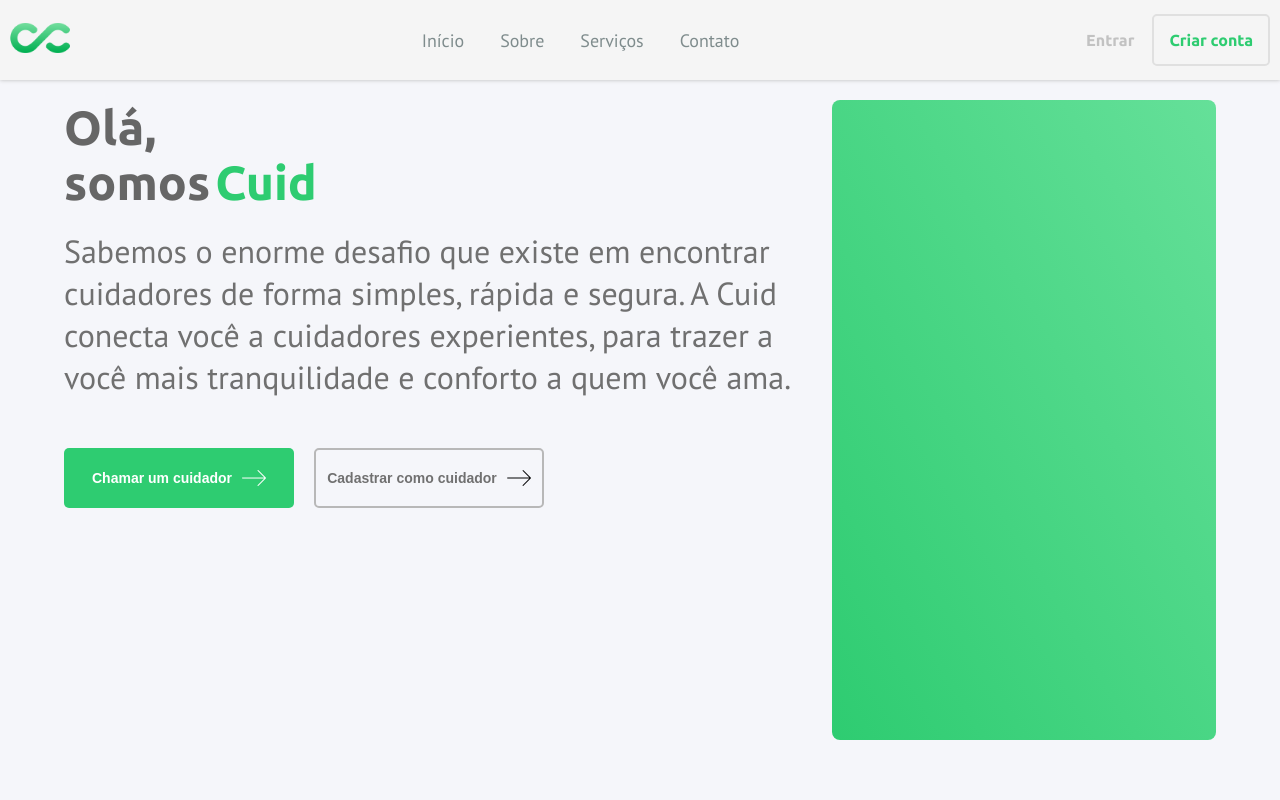
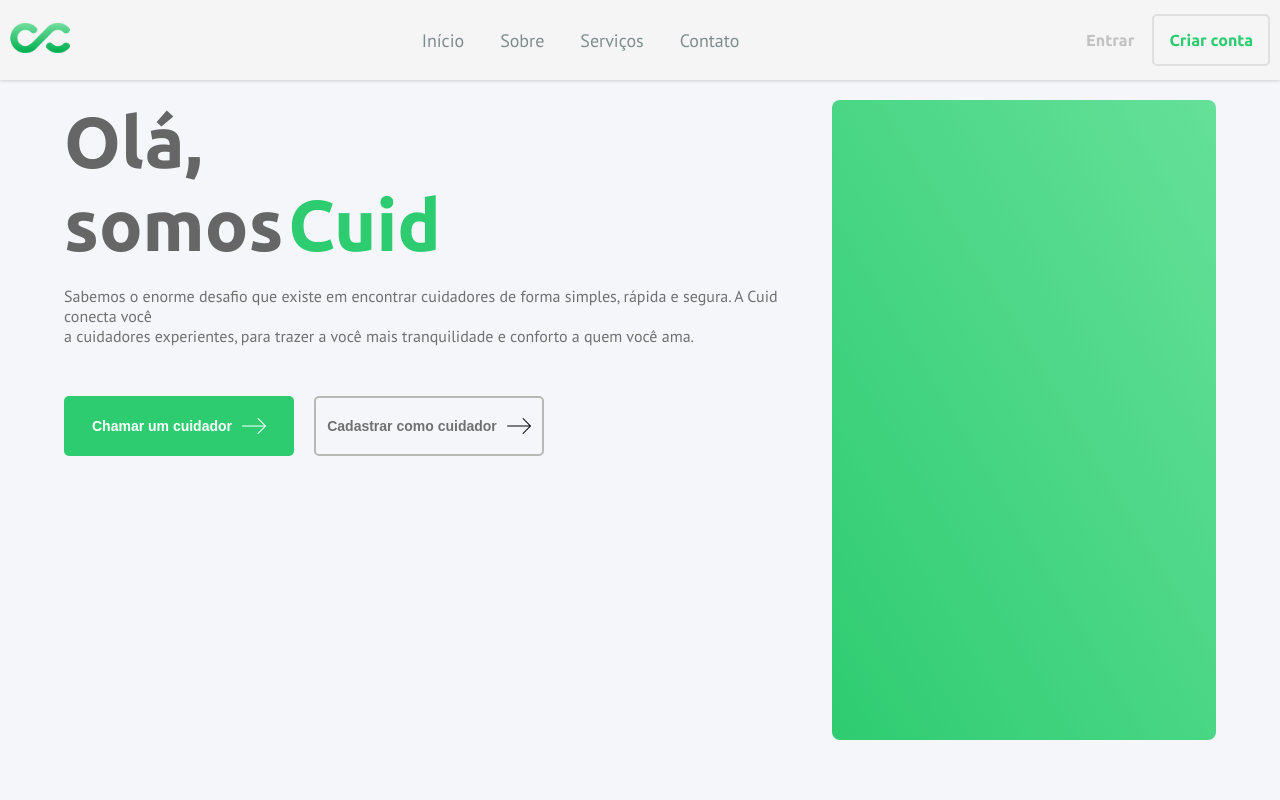
Before and after one commit to kristyancarvalho/Cuid, a Next.js app: page / in a window 1280 px wide. Shown: the top 800 px of the page. Built offline with nearby package versions, Linux system fonts and the light colour scheme.

Commit message:
home atualizada

```diff
--- a/src/pages/index.tsx
+++ b/src/pages/index.tsx
@@ -28,7 +28,7 @@ export default function Home() {
 
             <p>
               Sabemos o enorme desafio que existe em encontrar cuidadores de forma simples, rápida e segura.
-              A Cuid conecta você a cuidadores experientes, para trazer a você mais tranquilidade e conforto a quem você ama.
+              A Cuid conecta você <br/>a cuidadores experientes, para trazer a você mais tranquilidade e conforto a quem você ama.
             </p>
 
             {/* botões de conexão */}
--- a/src/styles/home.module.css
+++ b/src/styles/home.module.css
@@ -22,7 +22,7 @@
 }
 
 .content__left > span {
-    font-size: 3rem;
+    font-size: 4.5rem;
 
     color: #666666;
 
@@ -38,7 +38,7 @@
 .content__left > p {
     margin-top: 20px;
 
-    font-size: 2rem;
+    font-size: 16px;
     font-family: "PT Sans", sans-serif;
     color: #707070;
 }
```
